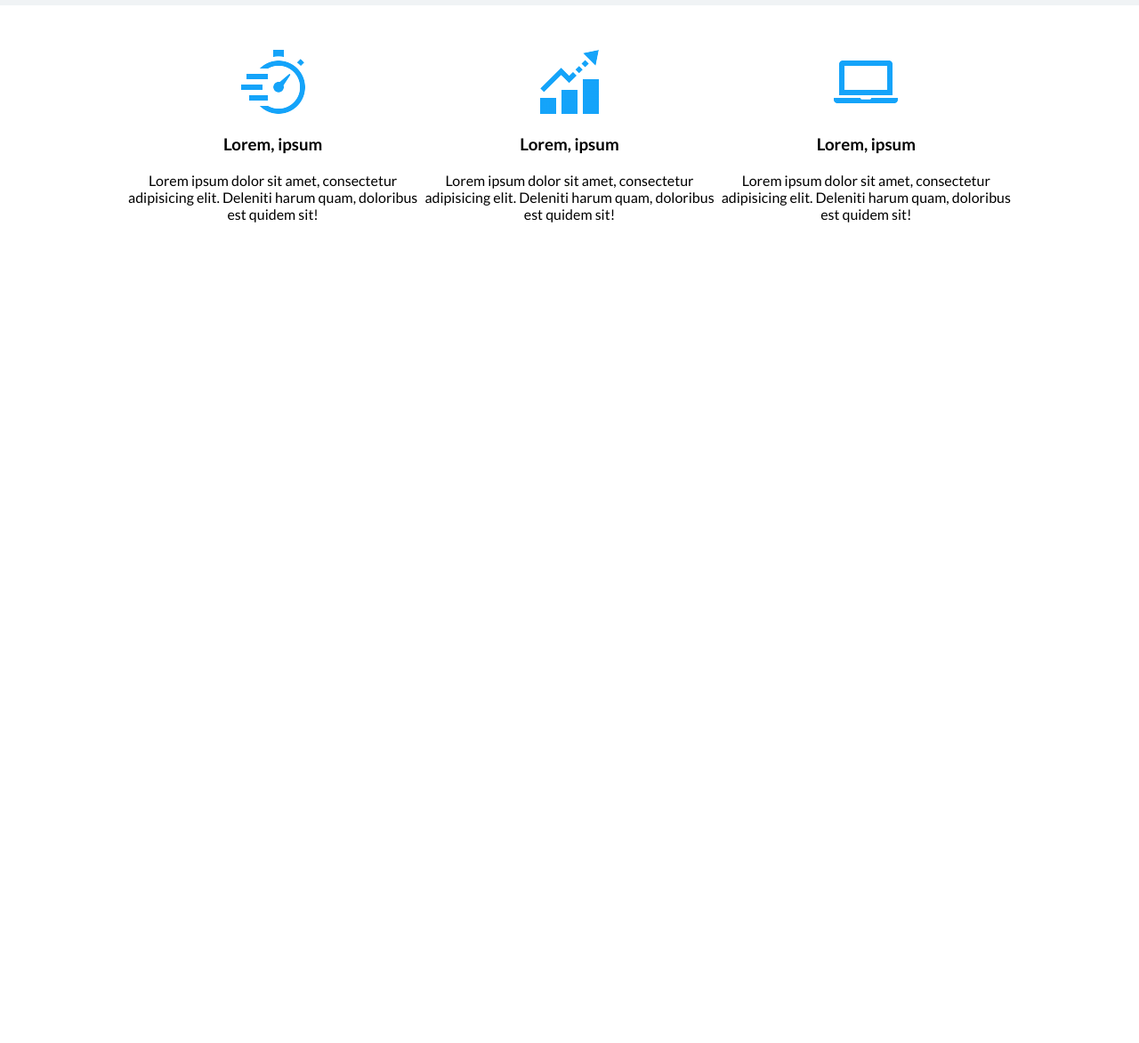
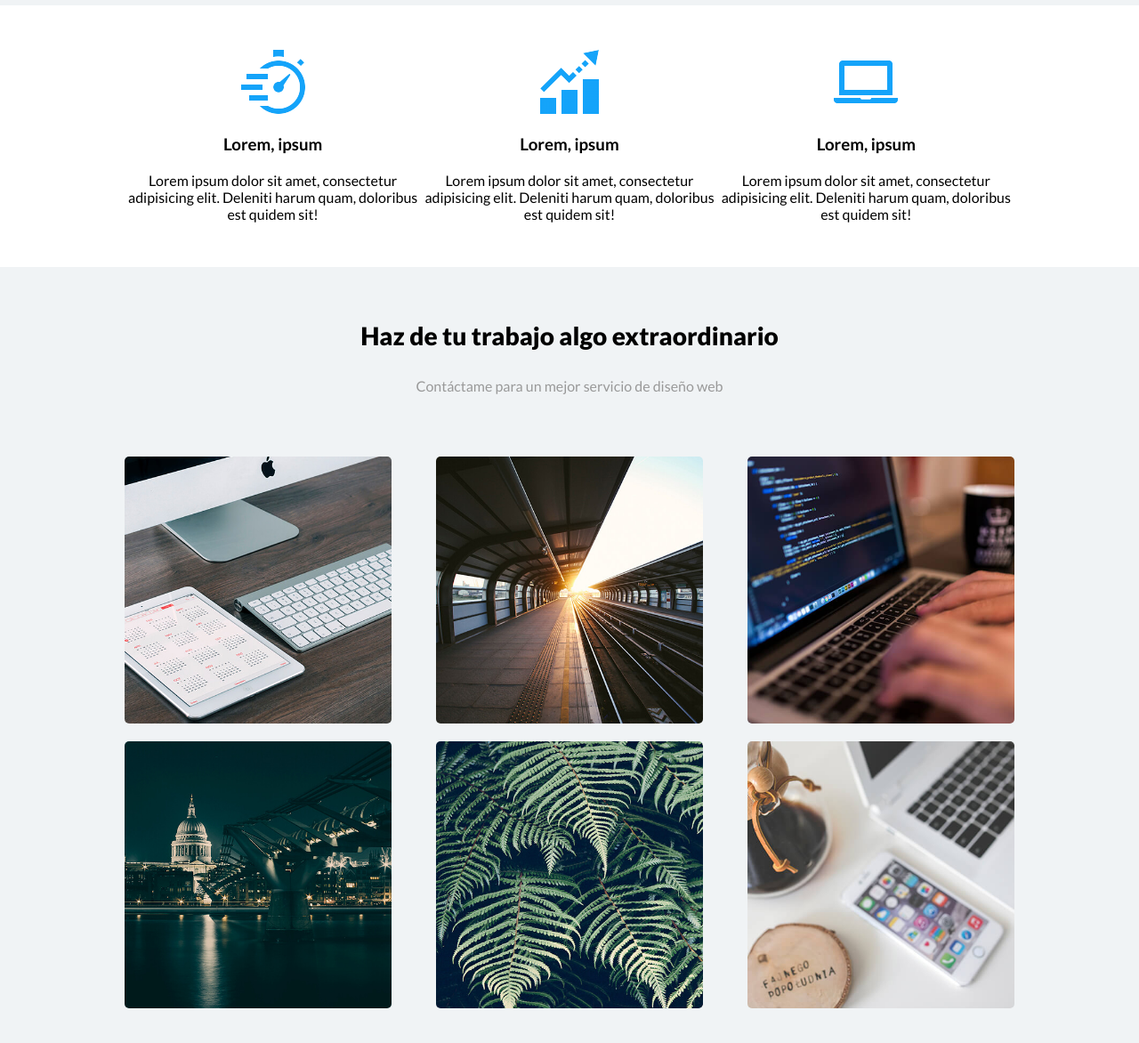
Before and after one commit to francbotardo/portafolio-flexbox-basic, a plain HTML site: page index.html in a window 1280 px wide. Shown: the part 810-1982 px from the top of the page at 89% size. Before the commit the page ends 1110 px from the top, so only its background shows below. Drawn offline with Linux system fonts and the light colour scheme.

Commit message:
feat: creating the portafolio section

```diff
--- a/css/estilos.css
+++ b/css/estilos.css
@@ -125,3 +125,42 @@ header{
 .icon__subtitle{
     margin: 20px 0;
 }
+
+/* portafolio section */
+.portafolio{
+    background-color: #f0f3f5;
+    padding: 60px 0;
+}
+
+.portafolio__texts{
+    text-align: center;
+}
+
+.portafolio__subtitle{
+    font-weight: 900;
+    font-size: 28px;
+}
+
+.portafolio__paragraph{
+    margin-top: 30px;
+    margin-bottom: 60px;
+    color: #999;
+}
+
+.portafolio__figure{
+    display: flex;
+    flex-wrap: wrap;
+    justify-content: space-between;
+    align-items: center;
+
+}
+
+.portafolio__img{
+    margin: 10px 0;
+    width: 30%;
+    border-radius: 5px;
+}
+
+.portafolio__img:hover{
+    opacity: .6;
+}
--- a/index.html
+++ b/index.html
@@ -65,6 +65,24 @@
                 </div>
             </div>
         </section>
+
+        <section class="portafolio">
+            <div class="container">
+                <div class="portafolio__texts">
+                    <h2 class="portafolio__subtitle">Haz de tu trabajo algo extraordinario</h2>
+                    <p class="portafolio__paragraph">Contáctame para un mejor servicio de diseño web</p>
+                </div>
+                <figure class="portafolio__figure">
+                    <img src="./img/1.jpg" alt="" class="portafolio__img">
+                    <img src="./img/2.jpg" alt="" class="portafolio__img">
+                    <img src="./img/3.jpg" alt="" class="portafolio__img">
+                    <img src="./img/4.jpg" alt="" class="portafolio__img">
+                    <img src="./img/5.jpg" alt="" class="portafolio__img">
+                    <img src="./img/6.jpg" alt="" class="portafolio__img">
+                </figure>
+            </div>
+        </section>
+
     </main>
 
 </body>
```
